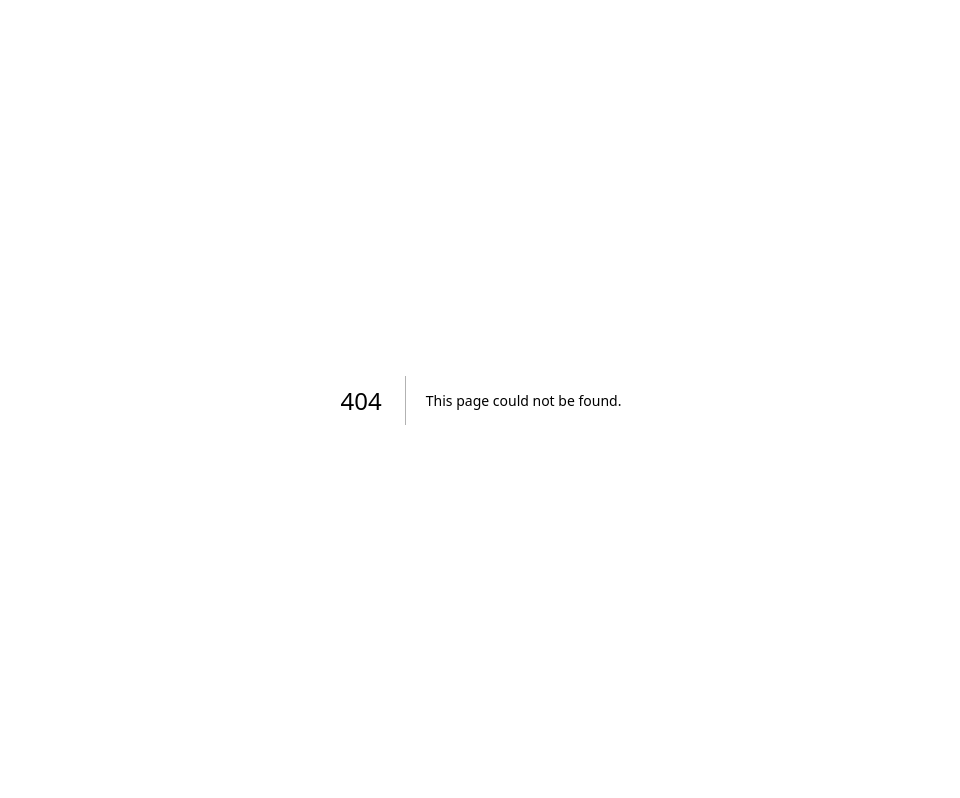
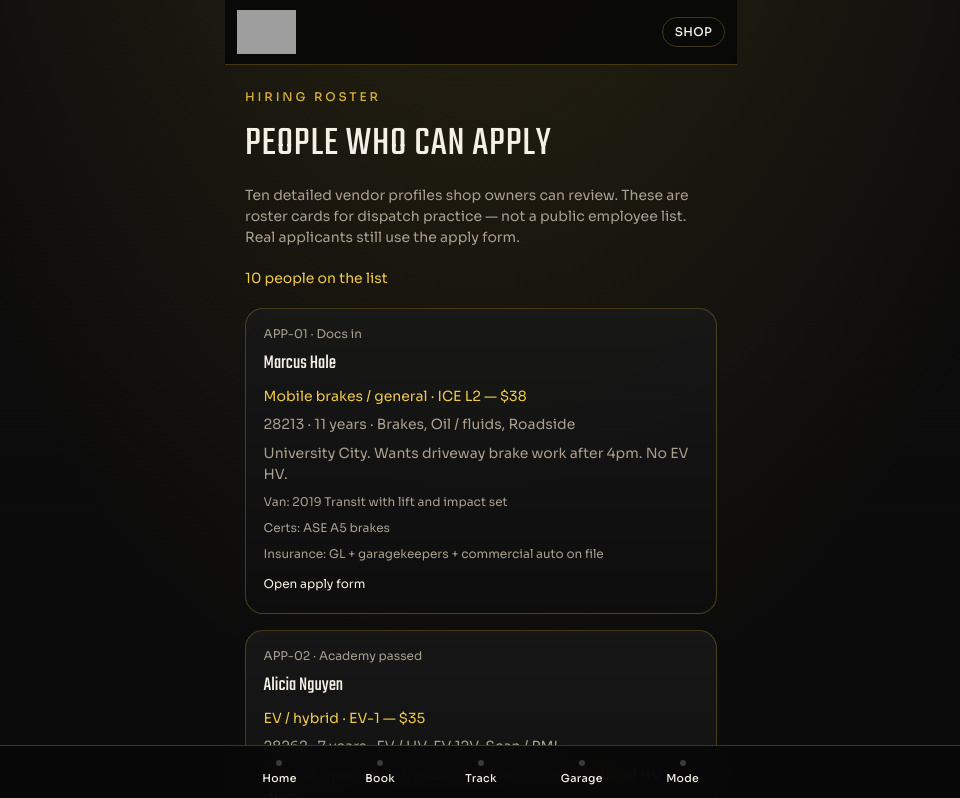
Before and after one commit to speedyapointments-cyber/speedyautobot, a Next.js app: page /applicants in a window 1280 px wide. Before the commit this address had no page. Shown: the top 798 px of the page, without its empty margins (159-1119 px from the left). Built offline with nearby package versions, Linux system fonts and the light colour scheme; grey boxes are pictures that could not be loaded.

Commit message:
Show the 10 detailed applicants on shop and /applicants

```diff
--- /dev/null
+++ b/src/app/applicants/page.tsx
@@ -0,0 +1,42 @@
+import Link from "next/link";
+import { AppShell } from "@/components/AppShell";
+import { APPLICANTS } from "@/lib/applicants";
+
+export default function ApplicantsPage() {
+  return (
+    <AppShell>
+      <div className="px-5 py-6 space-y-5">
+        <p className="text-xs font-medium tracking-[0.24em] text-[var(--gold)] uppercase">Hiring roster</p>
+        <h1 className="section-title">People who can apply</h1>
+        <p className="muted text-sm">
+          Ten detailed vendor profiles shop owners can review. These are roster
+          cards for dispatch practice — not a public employee list. Real applicants
+          still use the apply form.
+        </p>
+        <p className="text-sm text-[var(--gold-bright)]">{APPLICANTS.length} people on the list</p>
+        <ul className="space-y-4">
+          {APPLICANTS.map((person) => (
+            <li key={person.id} className="panel space-y-2">
+              <p className="text-xs text-[var(--ink-muted)]">{person.id} · {person.status}</p>
+              <p className="text-xl" style={{ fontFamily: "var(--font-display), sans-serif" }}>
+                {person.name}
+              </p>
+              <p className="text-sm text-[var(--gold-bright)]">{person.role} · {person.payBand}</p>
+              <p className="muted text-sm">
+                {person.zip} · {person.years} years · {person.skills.join(", ")}
+              </p>
+              <p className="muted text-sm">{person.about}</p>
+              <p className="muted text-xs">Van: {person.vehicle}</p>
+              <p className="muted text-xs">Certs: {person.certs}</p>
+              <p className="muted text-xs">Insurance: {person.insurance}</p>
+              <Link href="/apply" className="inline-block text-xs text-[var(--gold-bright)] underline">
+                Open apply form
+              </Link>
+            </li>
+          ))}
+        </ul>
+        <Link href="/shop" className="btn-gold">Back to shop board</Link>
+      </div>
+    </AppShell>
+  );
+}
--- a/src/app/shop/page.tsx
+++ b/src/app/shop/page.tsx
@@ -3,14 +3,13 @@
 import Link from "next/link";
 import { useMemo, useState } from "react";
 import { AppShell } from "@/components/AppShell";
+import { APPLICANTS, ASSIGN_OPTIONS } from "@/lib/applicants";
 
 const SEED = [
   { id: "SPDY-1042", customer: "Keisha R.", job: "Front brakes", where: "University City", tech: "Unassigned" },
   { id: "SPDY-1048", customer: "Luis M.", job: "No-start", where: "NoDa", tech: "Unassigned" },
   { id: "SPDY-1051", customer: "Roadside", job: "EV 12V", where: "I-85", tech: "Unassigned" },
 ];
-
-const TECHS = ["Unassigned", "Marcus — L2 ICE", "Alicia — EV-1", "Shop bay 1"];
 
 export default function ShopPage() {
   const [rows, setRows] = useState(SEED);
@@ -22,15 +21,16 @@ export default function ShopPage() {
         <p className="text-xs font-medium tracking-[0.24em] text-[var(--gold)] uppercase">Shop owner</p>
         <h1 className="section-title">Dispatch console</h1>
         <p className="muted text-sm">
-          This is the owner view: assign mobile vendors or keep the job in the bay.
-          No auto-dispatch. You pick the tech.
+          Assign from the 10-person applicant roster or keep the job in the bay.
         </p>
 
         <div className="grid grid-cols-3 gap-2 text-center">
           <div className="panel"><p className="text-2xl text-[var(--gold-bright)]">{rows.length}</p><p className="muted text-xs">Today</p></div>
           <div className="panel"><p className="text-2xl text-[var(--gold-bright)]">{open}</p><p className="muted text-xs">Unassigned</p></div>
-          <div className="panel"><p className="text-2xl text-[var(--gold-bright)]">{rows.length - open}</p><p className="muted text-xs">Assigned</p></div>
+          <div className="panel"><p className="text-2xl text-[var(--gold-bright)]">{APPLICANTS.length}</p><p className="muted text-xs">Can apply</p></div>
         </div>
+
+        <Link href="/applicants" className="btn-gold">Open 10-person applicant list</Link>
 
         <ul className="space-y-3">
           {rows.map((row) => (
@@ -46,7 +46,7 @@ export default function ShopPage() {
                     setRows((prev) => prev.map((item) => item.id === row.id ? { ...item, tech: e.target.value } : item))
                   }
                 >
-                  {TECHS.map((tech) => (
+                  {ASSIGN_OPTIONS.map((tech) => (
                     <option key={tech}>{tech}</option>
                   ))}
                 </select>
@@ -56,17 +56,12 @@ export default function ShopPage() {
         </ul>
 
         <section className="panel space-y-2">
-          <p className="text-sm text-[var(--gold-bright)]">Labor you pay vendors</p>
-          <p className="muted text-sm">ICE $22 / $38 / $55 · EV $35 / $52 / $75. Customer labor stays $150 ICE / $195 EV.</p>
-        </section>
-
-        <section className="panel space-y-2">
-          <p className="text-sm text-[var(--gold-bright)]">Owner tools</p>
-          <Link href="/apply" className="block text-sm text-[var(--gold-bright)] underline">Applicant inbox (apply form)</Link>
-          <Link href="/academy" className="block text-sm text-[var(--gold-bright)] underline">Academy catalog</Link>
-          <Link href="/login" className="block text-sm text-[var(--gold-bright)] underline">Staff login lock</Link>
-          <Link href="/book" className="block text-sm text-[var(--gold-bright)] underline">ARI booking portal</Link>
-          <Link href="/for" className="block text-sm text-[var(--gold-bright)] underline">Switch role</Link>
+          <p className="text-sm text-[var(--gold-bright)]">Roster snapshot</p>
+          {APPLICANTS.map((person) => (
+            <p key={person.id} className="muted text-xs">
+              {person.name} — {person.role} · {person.status}
+            </p>
+          ))}
         </section>
       </div>
     </AppShell>
```
